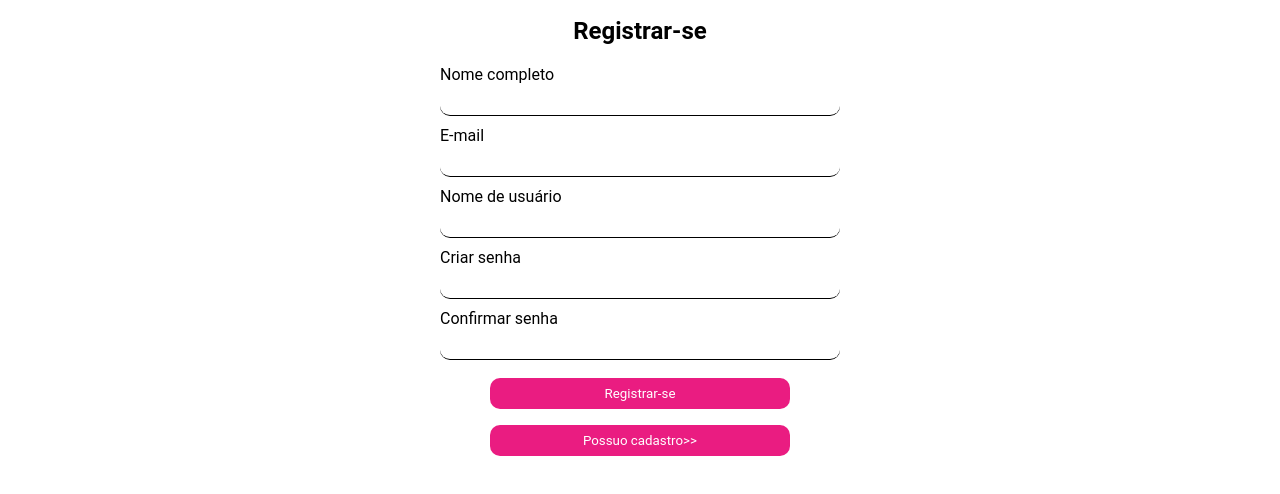
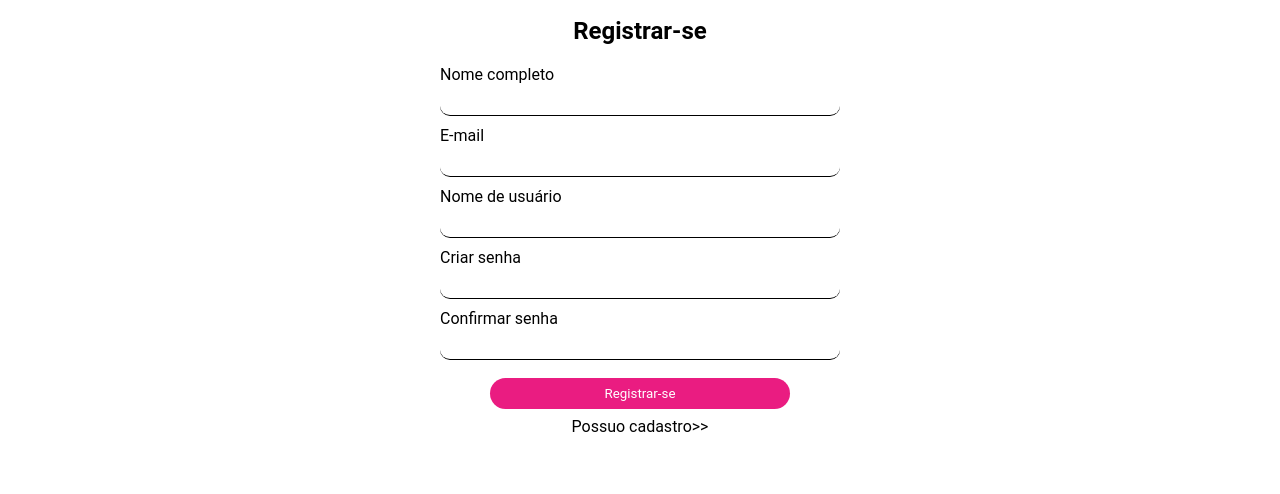
Before and after one commit to nicolasdosantos/dog_dodoi, a plain HTML site: page front/register.html in a window 1280 px wide. Shown: the part 86-580 px from the top of the page. Drawn offline with Linux system fonts and the light colour scheme.

Commit message:
página cadastre-se

```diff
--- a/front/register.html
+++ b/front/register.html
@@ -83,7 +83,9 @@
                 </div>
 
                 <div class="possuocadastro">
-                    <button type="submit">Possuo cadastro>></button>
+                    <nav>
+                        <a href="#">Possuo cadastro>></a>
+                    </nav>
                 </div>
             </form>
         </div>
--- a/styles/style.css
+++ b/styles/style.css
@@ -144,16 +144,20 @@ main #registro #cadastro-formulario form input
     margin-bottom: 10px;
 }
 
-main #form #form-formulario form button,
-main #registro #cadastro-formulario form button
-{
+main #form-formulario-registro, form button
+main #form-formulario-possuo-cadastro, form button{
     padding: 8px;
     border: none;
     background-color: var(--cor-principal);
     color: var(--cor-branca);
-    border-radius: 10px;
+    border-radius: 30px;
     width: 300px;
     cursor: pointer;
+}
+
+main div nav a{
+    color: black;
+    text-decoration: none;
 }
 
 main #form #form-formulario{
@@ -181,3 +185,4 @@ main #registro, #cadastro-formulario{
 main #registro #possuocadastro{
 
 }
+main #registro #cadastro-formulario form button
```
